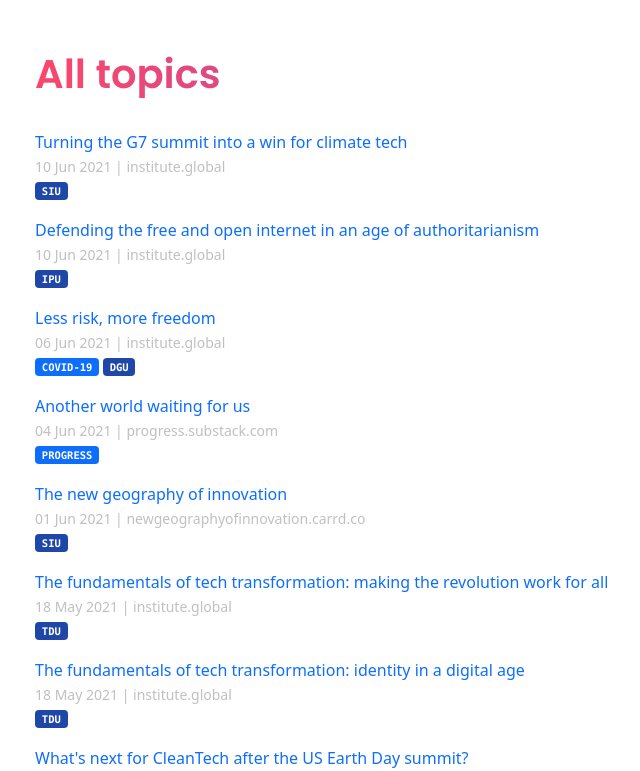
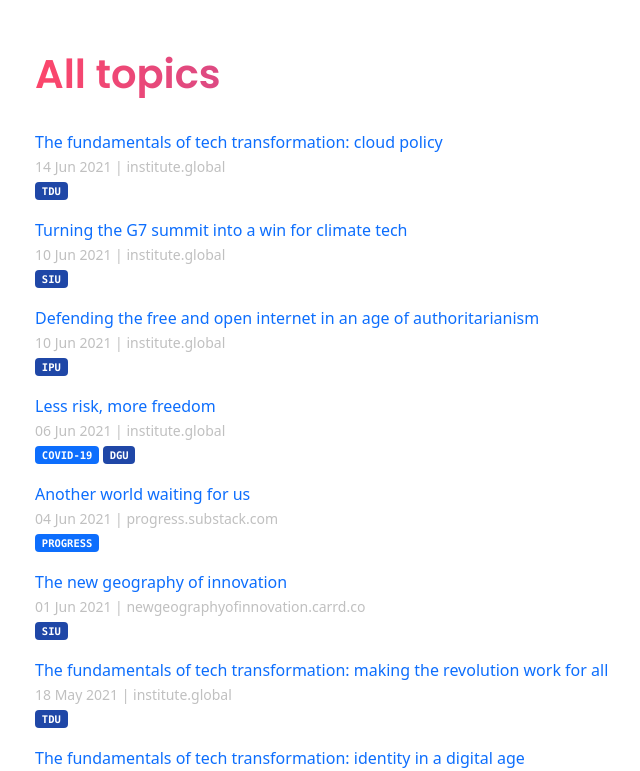
Before and after one commit to techpolicyio/techpolicyio.github.io, a Jekyll site: the page built from pages/home.md, in a window 1280 px wide and 900 px high, scrolled down 764 px, cut to the strip 129-900 px from the top of the window. Shown: the whole strip, without its empty margins (47-687 px from the left). Built offline with Jekyll 4.4.1, drawn with Linux system fonts in a browser that asks for light colours.

Commit message:
Update links.yml

```diff
--- a/_data/links.yml
+++ b/_data/links.yml
@@ -828,3 +828,7 @@
   url: https://institute.global/policy/defending-free-and-open-internet-age-authoritarianism-0
   date: 2021-06-10
   unit: ipu
+- title: "The fundamentals of tech transformation: cloud policy"
+  url: https://institute.global/policy/fundamentals-tech-transformation-cloud-policy
+  date: 2021-06-14
+  unit: tdu
```
